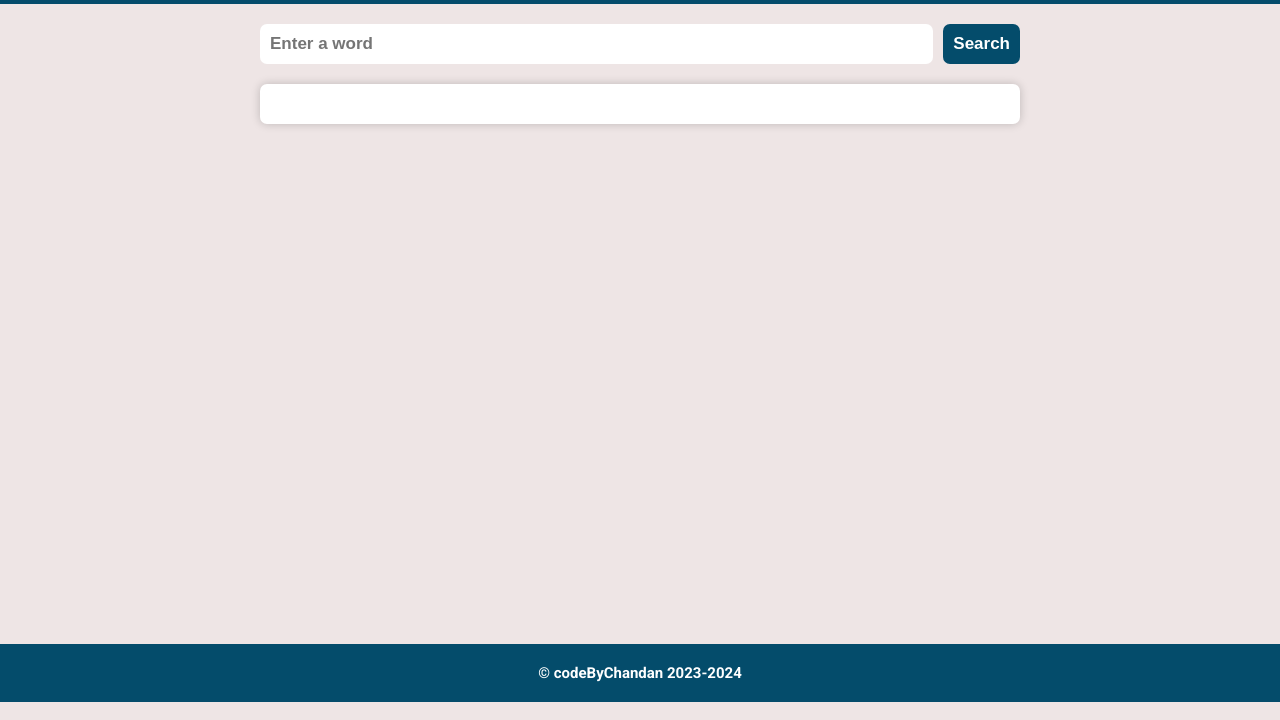
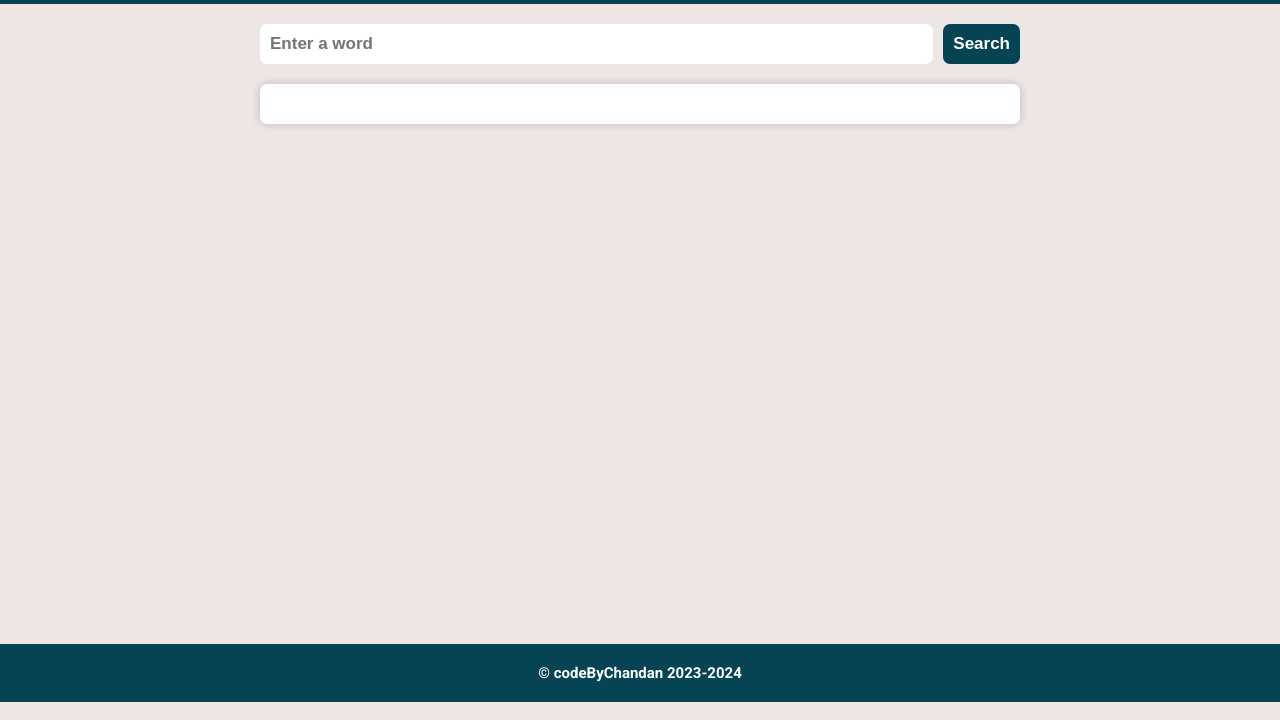
Before and after one commit to ChandanP01/Dictionary-app, a plain HTML site: page index.html in a window 1280 px wide. Shown: the part 80-800 px from the top of the page. Drawn offline with Linux system fonts and the light colour scheme.

Commit message:
Update style.css

```diff
--- a/style.css
+++ b/style.css
@@ -1,7 +1,7 @@
 @import url('https://fonts.googleapis.com/css2?family=Poppins:wght@400;700&family=Raleway&family=Roboto:wght@700&display=swap');
 
 :root {
-  --primary-color: #044c6b;
+  --primary-color: #064454;
   --bg-color: #eee5e5;
   --text-color: #ffff;
   --padding: 20px;
```
